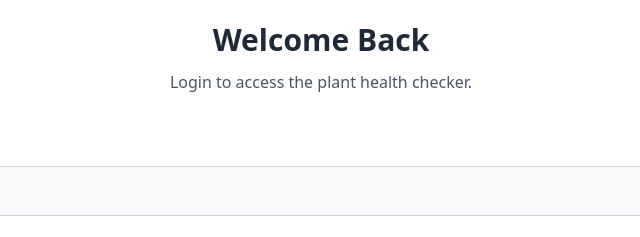
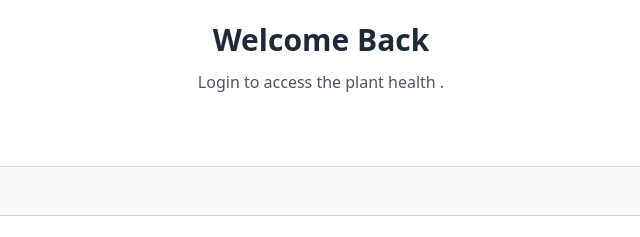
Before and after one commit to VARUN-NAYAKA/ACCESS_DENIED_SJBIT, a plain HTML site: page index.html in a window 1280 px wide. Shown: the part 122-359 px from the top of the page, 319-959 px from the left. Drawn offline with nearby package versions, Linux system fonts and the light colour scheme.

```diff
--- a/index.html
+++ b/index.html
@@ -35,7 +35,7 @@
     <div id="auth-section" class="bg-white rounded-xl card p-6 md:p-10 mt-6">
         <div id="login-form-container">
             <header class="text-center mb-10"><h2 class="text-3xl font-bold text-gray-800 mb-3">Welcome Back</h2>
-                <p class="text-gray-600">Login to access the plant health checker.</p></header>
+                <p class="text-gray-600">Login to access the plant health .</p></header>
             <form id="login-form" class="space-y-6">
                 <div><label for="login-username" class="block text-gray-700 font-medium mb-2">Username</label>
                     <input type="text" id="login-username" class="w-full px-4 py-3 border border-solid border-gray-300 rounded-lg focus:outline-none focus:ring-2 focus:ring-green-500 bg-gray-50" required></div>
```
